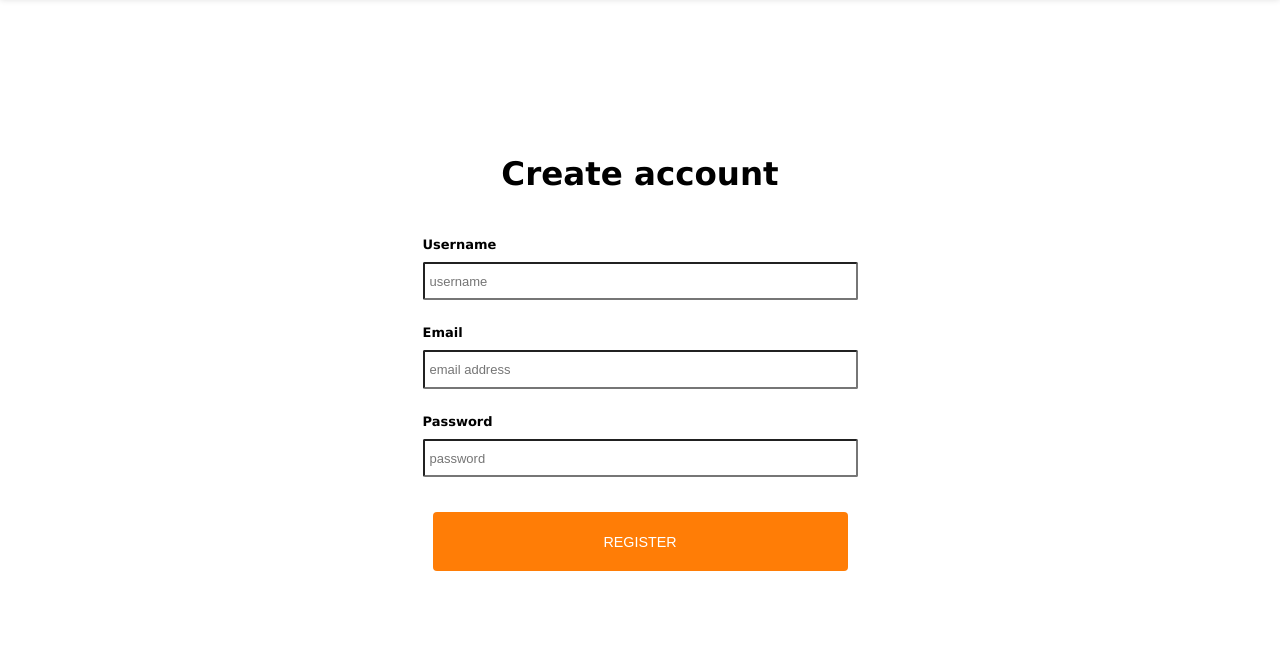
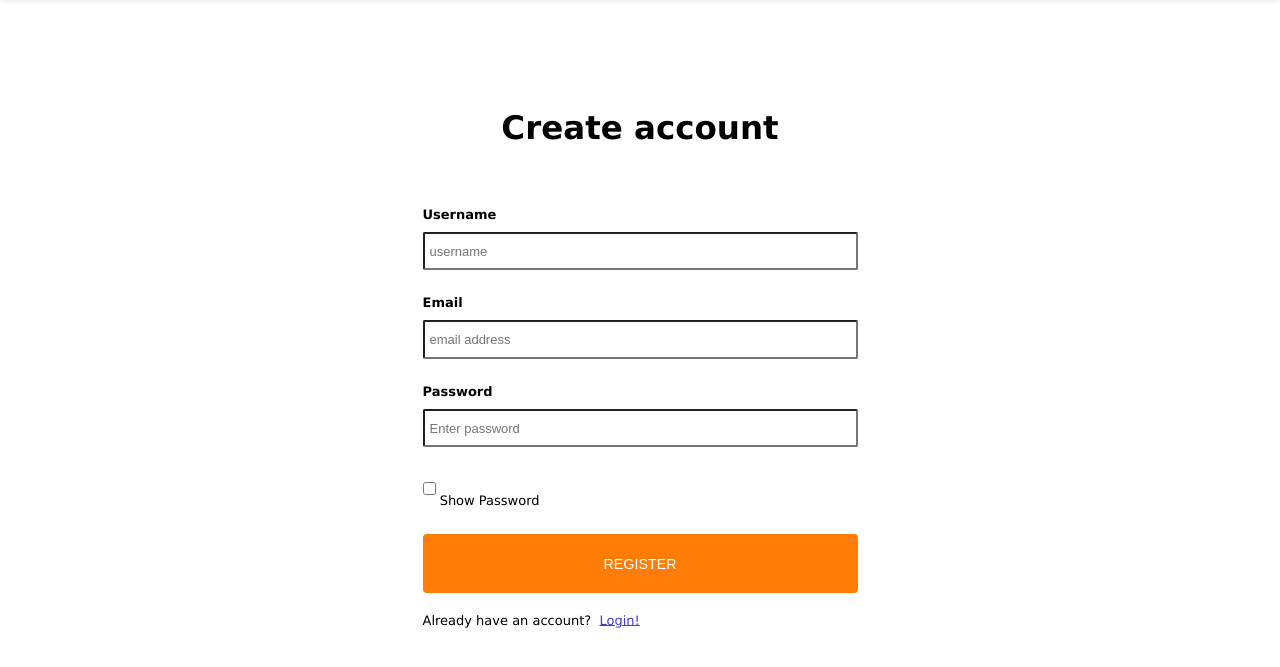
Before and after one commit to Ady119/speakIT, a Flask app: page /auth/register in a window 1280 px wide. Shown: the part 65-732 px from the top of the page. Run offline with Flask 3, Linux system fonts and the light colour scheme; parts of the project's set-up code (start-up, migrations or seed data) failed here and were passed over.

Commit message:
Update register.html

```diff
--- a/app/templates/register.html
+++ b/app/templates/register.html
@@ -9,18 +9,31 @@
             <div style="width: 100%;">
             <h1 class="text-center pb-2">Create account</h1>
         </div>
+        <div class="msg">
+            {% for category, message in get_flashed_messages(with_categories=True) %}
+                <div class="flash-message {{ category }}">{{ message }}</div>
+            {% endfor %}
+        </div>
             <form action="{{ url_for('auth.register')}}" method="POST">
                 <label for="username">Username</label>
                 <input type="text" placeholder="username" name='username' id="username" required><br>
                 <label for="email">Email</label>
                 <input type="email" placeholder="email address" name='email' id="email" required><br>
                 <label for="password">Password</label>
-                <input type="text" placeholder="password" name='password' id="password" required><br>
-                <button type="submit" class="btn-orange">Register</button>
+                <input type="password" placeholder="Enter password" name='password' id="password" required class="mb-0"><br>
+                <div class="show_pass_wrapper">
+                    <input type="checkbox"  id="see_password" class="custom-toggle"> Show Password
+                    <label for="see_password" class="toggle-label"></label>
+                </div>
+                <button type="submit" class="btn-orange p-0 mt-2 m-0 pt-1 pb-1 text-white">Register</button>
+                <div class="pt-2">
+                    <span class="pt-1">Already have an account?</span>&nbsp;
+                    <a href="{{ url_for('auth.login') }}" class="link">Login!</a>
+                </div>
             </form>
         </div>
     </div>
 </div>
 </div>
-
+<script src="{{ url_for('static', filename='javascript/show_password.js') }}"></script>
 {% endblock %}
```
